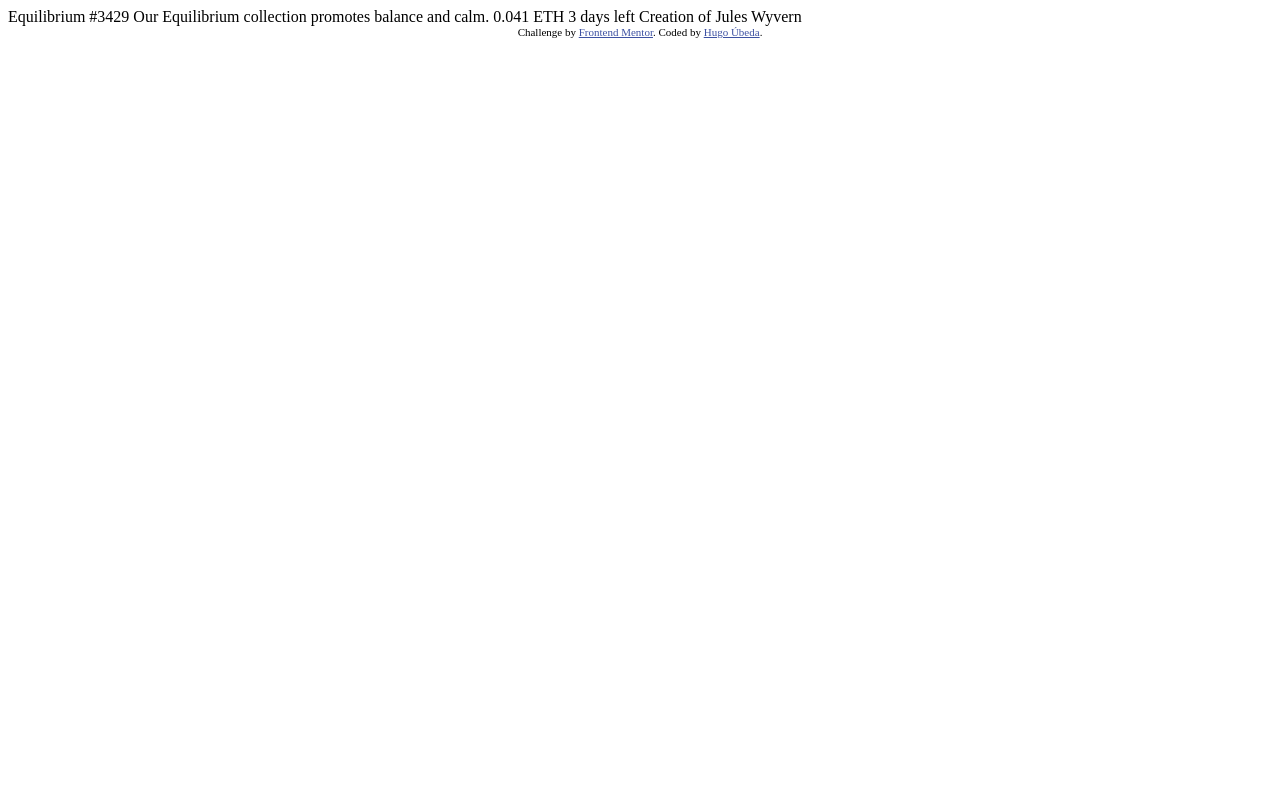
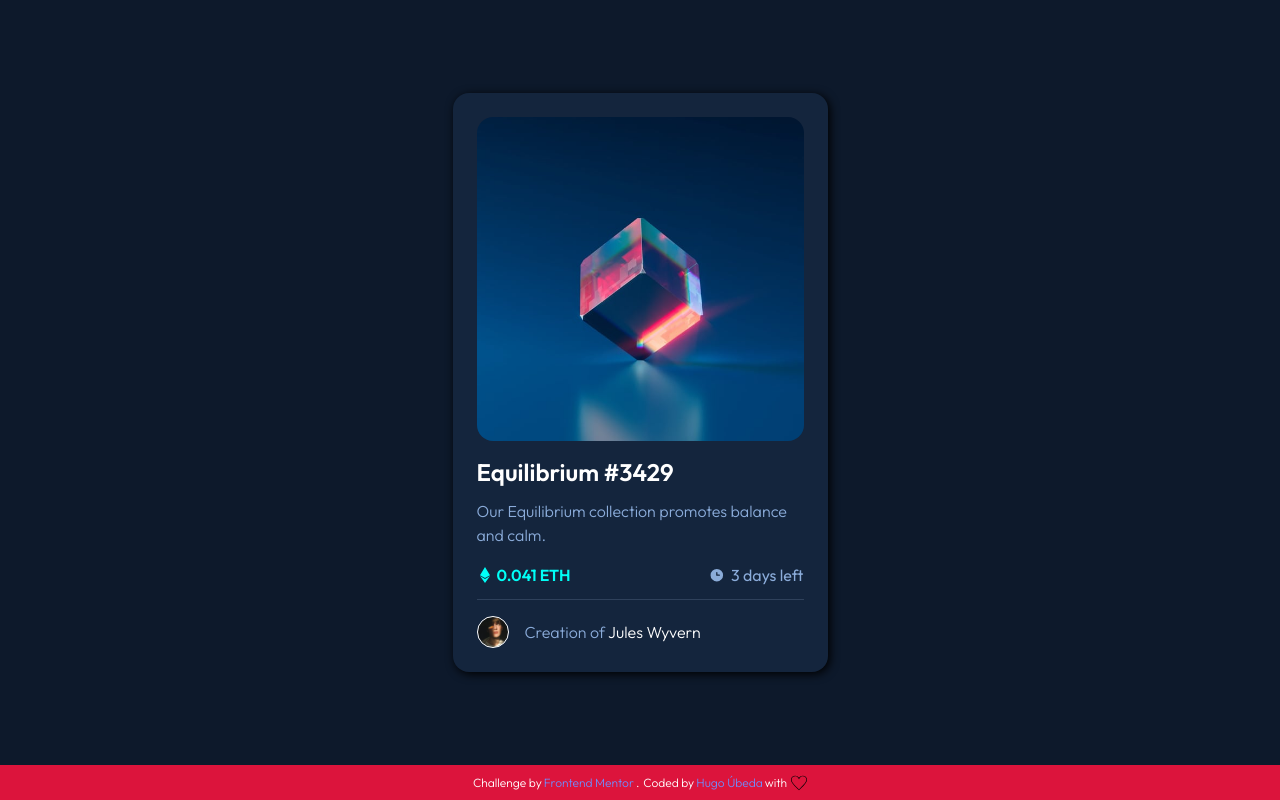
Before and after one commit to hugoubeda/nft-preview-card, a plain HTML site: page index.html in a window 1280 px wide. Drawn offline with Linux system fonts and the light colour scheme.

Commit message:
Project basic CSS and HTML Style

```diff
--- /dev/null
+++ b/css/style.css
@@ -0,0 +1,168 @@
+.attribution { font-size: 1.2rem; text-align: center; }
+.attribution a { color: hsl(228, 93%, 71%); }
+:root {
+    /* Primary colors */
+    --soft-blue: hsl(215, 51%, 70%);
+    --cyan: hsl(178, 100%, 50%);
+    /* Neutral colors */
+    --main-bg: hsl(217, 54%, 11%);
+    --card-bg: hsl(216, 50%, 16%);
+    --line: hsl(215, 32%, 27%);
+    --white: hsl(0, 0%, 100%);
+}
+* {
+    padding: 0;
+    margin: 0;
+    box-sizing: border-box;
+    text-decoration: none;
+}
+html {
+    font-size: 62.5%;
+}
+body {
+    font-family: 'Outfit', sans-serif;
+    font-weight: 300;
+}
+main {
+    width: 100%;
+    min-height: calc(100vh - 3.5rem);
+    background-color: var(--main-bg);
+    display: flex;
+    justify-content: center;
+    align-items: center;
+}
+footer {
+    width: 100%;
+    height: 3.5rem;
+    padding: 0.2rem 0;
+    background-color: crimson;
+    display: flex;
+    justify-content: center;
+    align-items: center;
+    color: var(--white);
+}
+.card-container {
+    width: 90%;
+    max-width: 375px;
+    padding: 2.4rem;
+    border-radius: 1.6rem;
+    margin: 1.6rem;
+    background-color: var(--card-bg);
+    box-shadow: 0.2rem 0.2rem 1rem black;
+}
+.card-container__image {
+    width: 100%;
+    height: 32.4rem;
+    margin: 0 auto;
+    background-image: url('../images/image-equilibrium.jpg');
+    background-position: center;
+    background-repeat: no-repeat;
+    background-size: cover;
+    border-radius: 1.6rem;
+    margin-bottom: 1.6rem;
+}
+.card-container__description h1 {
+    font-size: 2.4rem;
+    font-weight: 600;
+    color: var(--white);
+    margin-bottom: 1.2rem;
+}
+.card-container__description p {
+    font-size: 1.6rem;
+    font-weight: 300;
+    line-height: 2.4rem;
+    color: var(--soft-blue);
+    margin-bottom: 1.6rem;
+}
+.card-container__description__data p {
+    margin: 0;
+}
+.card-container__description__data {
+    display: flex;
+    justify-content: space-between;
+    align-items: center;
+    padding-bottom: 1.2rem;
+    border-bottom: 1px solid var(--line);
+}
+.card-container__description__data > div {
+    display: flex;
+    justify-content: flex-start;
+    align-items: center;
+}
+.card-container__description__data > div:last-child p {
+    font-weight: 400;
+}
+.card-container__description__data--blue p {
+    font-weight: 600;
+    color: var(--cyan);
+}
+.card-container__description__data__icon--eth {
+    width: 1.6rem;
+    height: 1.6rem;
+    margin-right: 0.4rem;
+    background-image: url('../images/icon-ethereum.svg');
+    background-position: center;
+    background-repeat: no-repeat;
+    background-size: contain;
+}
+.card-container__description__data__icon--clock {
+    width: 1.6rem;
+    height: 1.6rem;
+    margin-right: 0.6rem;
+    background-image: url('../images/icon-clock.svg');
+    background-position: center;
+    background-repeat: no-repeat;
+    background-size: contain;
+}
+.card-container__creator {
+    margin-top: 1.6rem;
+    display: flex;
+    justify-content: flex-start;
+    align-items: center;
+    font-size: 1.6rem;
+    color: var(--soft-blue);
+}
+.card-container__creator__image {
+    height: 3.2rem;
+    width: 3.2rem;
+    background-image: url('../images/image-avatar.png');
+    background-position: center;
+    background-repeat: no-repeat;
+    background-size: contain;
+    border-radius: 50%;
+    border: 1px solid var(--white);
+    margin-right: 1.6rem;
+}
+.card-container__creator--white-text {
+    color: var(--white);
+}
+.attribution {
+    display: flex;
+    justify-content: center;
+    align-items: center;
+    flex-wrap: wrap;
+    width: 100%;
+    height: 100%;
+}
+.attribution p {
+    display: flex;
+    align-items: center;
+    margin: 0 0.2rem;
+}
+.attribution a {
+    margin: 0 0.2rem;
+}
+.attribution a:hover{
+    text-decoration: underline;
+}
+.love {
+    display: inline-block;
+    height: 1.6rem;
+    width: 1.6rem;
+    margin-left: 00.4rem;
+    background-image: url('../images/iconmonstr-heart-thin.svg');
+    background-position: center;
+    background-repeat: no-repeat;
+    background-size: contain;
+    color: var(--white);
+}
--- a/index.html
+++ b/index.html
@@ -7,27 +7,41 @@
   <link rel="icon" type="image/png" sizes="32x32" href="./images/favicon-32x32.png">
 
   <title>Frontend Mentor | NFT preview card component</title>
+  <link rel="stylesheet" href="./css/style.css">
 
-  <!-- Feel free to remove these styles or customise in your own stylesheet 👍 -->
-  <style>
-    .attribution { font-size: 11px; text-align: center; }
-    .attribution a { color: hsl(228, 45%, 44%); }
-  </style>
+  <link rel="preconnect" href="https://fonts.googleapis.com">
+  <link rel="preconnect" href="https://fonts.gstatic.com" crossorigin>
+  <link href="https://fonts.googleapis.com/css2?family=Outfit:wght@300;400;600&display=swap" rel="stylesheet">
 </head>
 <body>
-
-  Equilibrium #3429
-
-  Our Equilibrium collection promotes balance and calm.
-
-  0.041 ETH
-  3 days left
-
-  Creation of Jules Wyvern
-
-  <div class="attribution">
-    Challenge by <a href="https://www.frontendmentor.io/challenges/nft-preview-card-component-SbdUL_w0U" target="_blank">Frontend Mentor</a>.
-    Coded by <a href="https://github.com/hugoubeda">Hugo Úbeda</a>.
-  </div>
+  <main>
+    <div class="card-container">
+      <div class="card-container__image"></div>
+      <div class="card-container__description">
+        <h1>Equilibrium #3429</h1>
+        <p>Our Equilibrium collection promotes balance and calm.</p>
+        <div class="card-container__description__data">
+          <div class="card-container__description__data--blue">
+            <span class="card-container__description__data__icon--eth"></span>
+            <p>0.041 ETH</p>
+          </div>
+          <div>
+            <span class="card-container__description__data__icon--clock"></span>
+            <p>3 days left</p>
+          </div>
+        </div>
+      </div>
+      <div class="card-container__creator">
+        <div class="card-container__creator__image"></div>
+        <p>Creation of <span class="card-container__creator--white-text">Jules Wyvern</span></p>
+      </div>
+    </div>
+  </main>
+  <footer>
+    <div class="attribution">
+      <p>Challenge by <a href="https://www.frontendmentor.io/challenges/nft-preview-card-component-SbdUL_w0U" target="_blank">Frontend Mentor</a>.</p>
+      <p>Coded by <a href="https://github.com/hugoubeda">Hugo Úbeda</a> with <span class="love"></span></p>
+    </div>
+  </footer>
 </body>
 </html>
```
Also changed, not shown: images/iconmonstr-heart-thin.svg (added).
